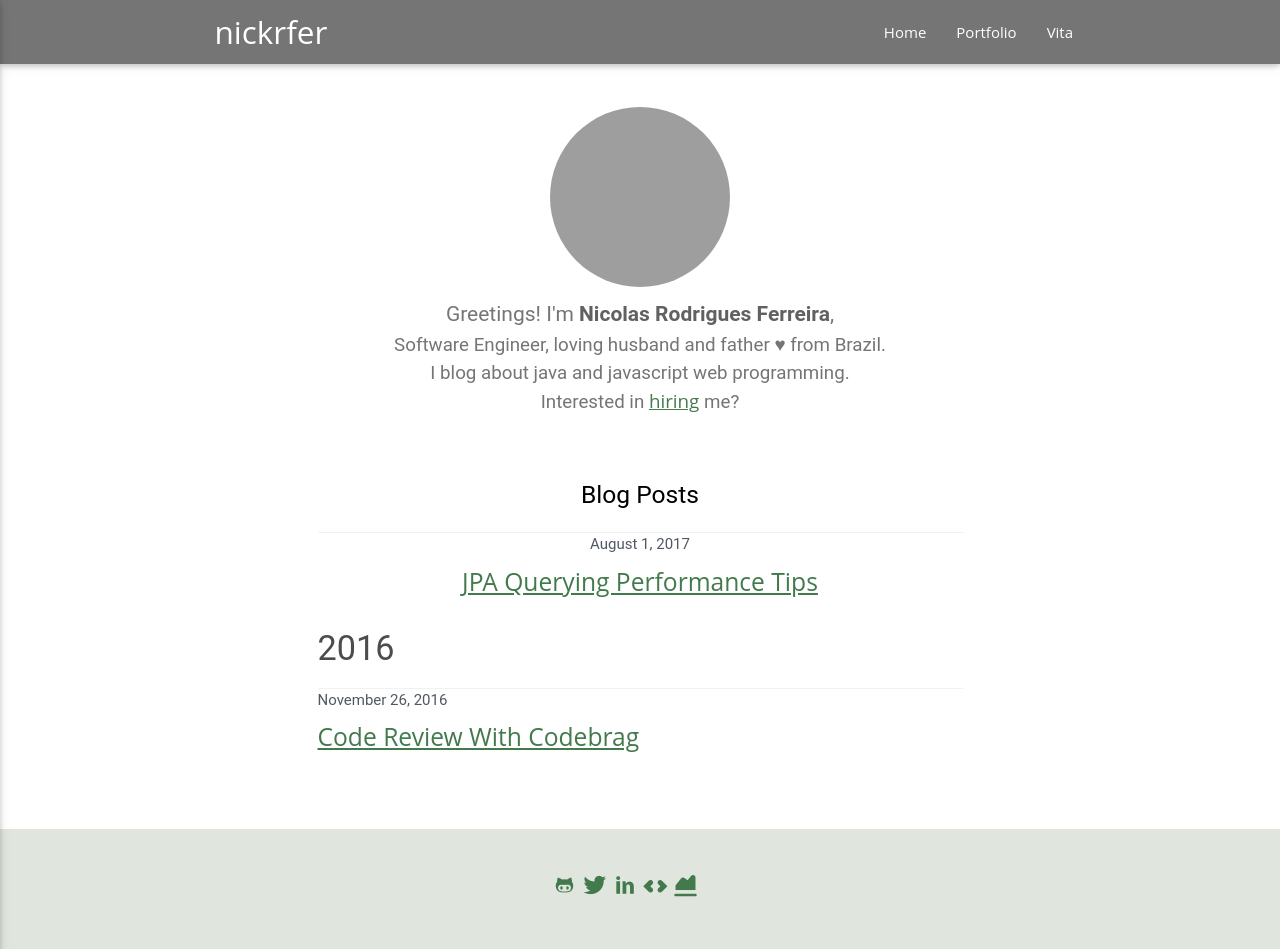
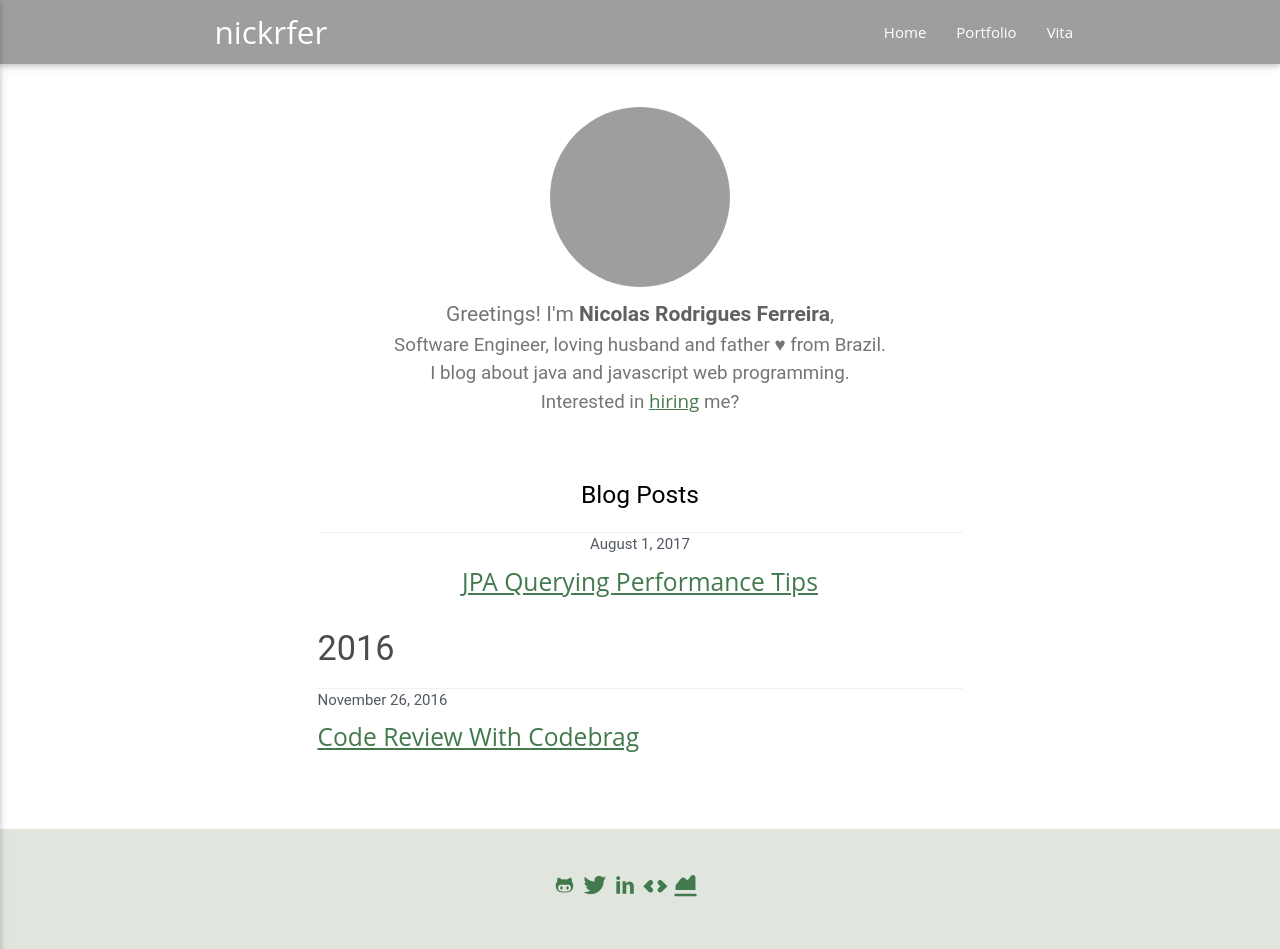
Before and after one commit to nickrfer/nickrfer.github.io, a Jekyll site: the page built from index.html, in a window 1280 px wide and 949 px high. Built offline with Jekyll 4.4.1, drawn with Linux system fonts in a browser that asks for light colours; grey boxes are pictures that could not be loaded.

```diff
--- a/_includes/navigation.html
+++ b/_includes/navigation.html
@@ -1,5 +1,5 @@
 <header class="navbar-fixed" id="header">
-  <nav class="grey darken-1 {% if site.fixedNav == 'true' %}is-fixed{% endif %}" role="navigation">
+  <nav class="grey darken-5 {% if site.fixedNav == 'true' %}is-fixed{% endif %}" role="navigation">
       <div class="nav-wrapper container left-align">
           <a itemprop="url" id="logo-container" href="http://nickrfer.com" class="brand-logo">
               nickrfer
--- a/vertical-timeline/vertical-timeline/css/style.css
+++ b/vertical-timeline/vertical-timeline/css/style.css
@@ -63,7 +63,7 @@
   height: 200px;
   line-height: 200px;
   text-align: center;
-  background: #151515 !important;
+  background: #303e49;
 }
 header h1 {
   color: white;
```
